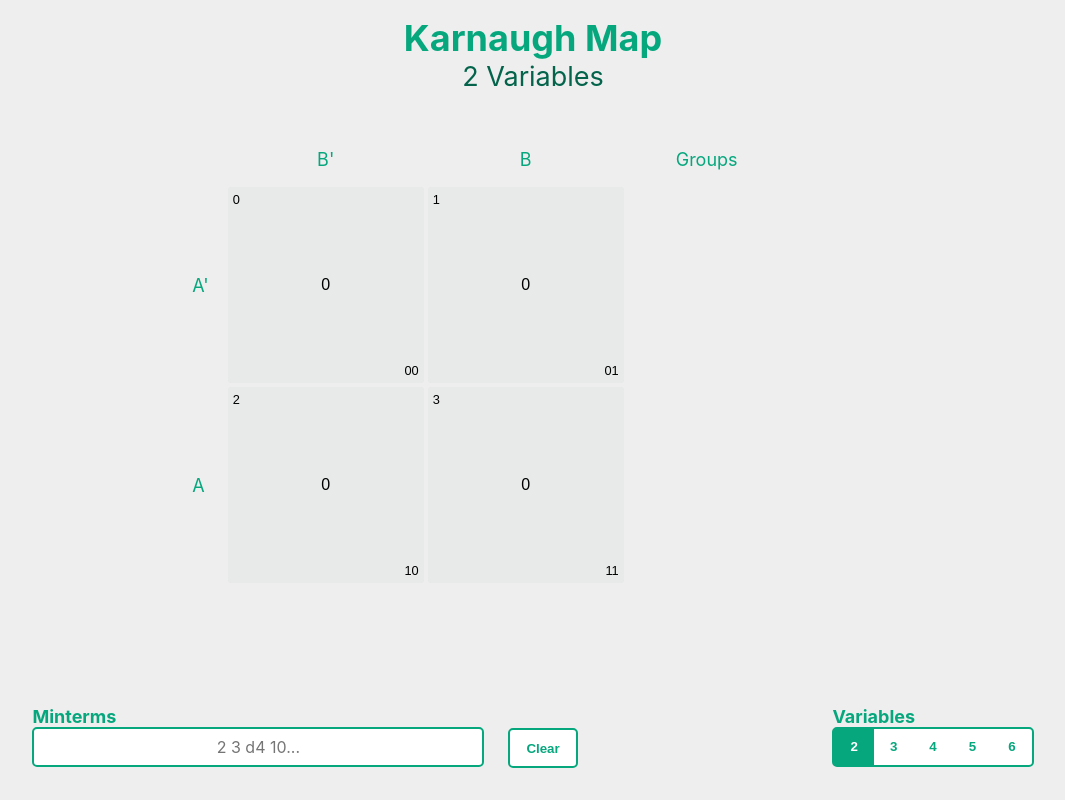
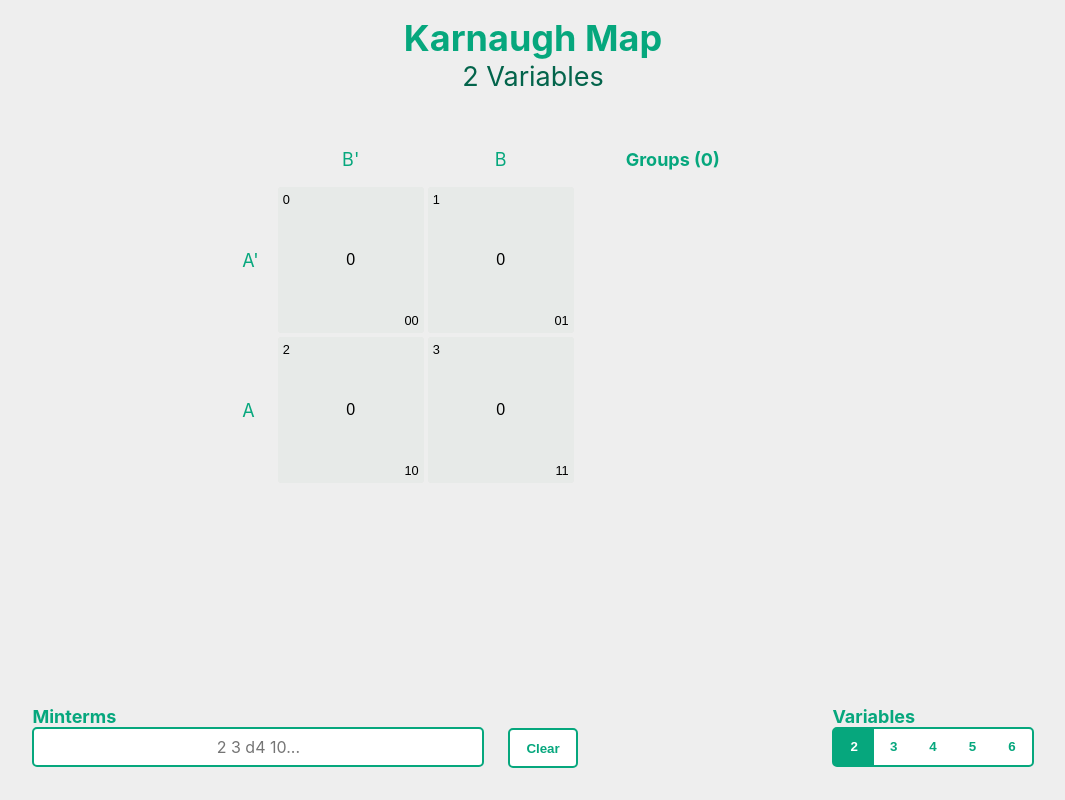
Before and after one commit to rtspw/Karnaugh-Maps-Revisited, a React (Create React App) app: page / in a window 1280 px wide. Shown: the whole page, without its empty margins (107-1172 px from the left). Built offline with nearby package versions, Linux system fonts and the light colour scheme.

Commit message:
Ability to cycle between different possible groupings

```diff
--- a/src/App.jsx
+++ b/src/App.jsx
@@ -13,8 +13,8 @@ import MintermList from './map-solver/minterm-list';
 function App() {
   const [varNumPage, setVarNumPage] = useState(2);
   const [gridValues, setGridValues] = useState(new Array(Math.pow(2, varNumPage)).fill('0'));
-  const [gridBoxSize, setGridBoxSize] = useState('200px');
-  const [mintermGroups, setMintermGroups] = useState([]);
+  const [gridBoxSize, setGridBoxSize] = useState(tableData[2].gridSize);
+  const [mintermGroupings, setMintermGroupings] = useState([]);
   const [activeMinterms, setActiveMinterms] = useState({
     terms: [],
     dontCares: [],
@@ -29,12 +29,12 @@ function App() {
     const newGridValues = new Array(Math.pow(2, varNum)).fill('0');
     setGridValues(newGridValues);
     setGridBoxSize(tableData[varNum].gridSize);
-    setMintermGroups([]);
+    setMintermGroupings([]);
   }
 
   function handleClearButtonClick() {
     setGridValues(new Array(Math.pow(2, varNumPage)).fill('0'));
-    setMintermGroups([]);
+    setMintermGroupings([]);
   }
 
   function onMintermInput(minterms) {
@@ -43,7 +43,7 @@ function App() {
     minterms.terms.forEach(term => newGridValues[term] = '1');
     minterms.dontCares.forEach(term => newGridValues[term] = 'X');
     setGridValues(newGridValues);
-    setMintermGroups(new MintermList(varNumPage, minterms.terms, minterms.dontCares).getGroups()[0]);
+    setMintermGroupings(new MintermList(varNumPage, minterms.terms, minterms.dontCares).getGroups());
   }
 
   function onGridButtonClick(decimalValue) {
@@ -60,9 +60,8 @@ function App() {
     const dontCares = gridValuesCopy.map((x, idx) => (x === 'X') ? idx : null).filter(x => x !== null);
     const newActiveMinterms = { terms, dontCares };
     setActiveMinterms(newActiveMinterms);
-    setMintermGroups(new MintermList(varNumPage, terms, dontCares).getGroups()[0]);
+    setMintermGroupings(new MintermList(varNumPage, terms, dontCares).getGroups());
   }
-  console.log(mintermGroups);
 
   return (
     <div css={css`
@@ -82,7 +81,7 @@ function App() {
         gridValues={gridValues}
         onGridButtonClick={onGridButtonClick}
         gridBoxSize={gridBoxSize}
-        mintermGroups={mintermGroups}
+        mintermGroupings={mintermGroupings}
       />
       <BottomBar
         onMintermInput={onMintermInput}
--- a/src/components/tables/GridVisualTable.jsx
+++ b/src/components/tables/GridVisualTable.jsx
@@ -53,12 +53,12 @@ function GridVisualTable(props) {
     <div css={css`
       display: flex;
       flex-direction: rows;
+      padding-bottom: 20px;
     `}>
       <TableLeftLabelBar labels={leftLabels} gridBoxSize={gridBoxSize} />
       <div css={css`
         display: flex;
         flex-direction: column;
-        position: relative;
       `}>
         <TableTopLabelBar labels={topLabels} gridBoxSize={gridBoxSize} />
         { tableRows }
--- a/src/components/tables/GroupDisplay.jsx
+++ b/src/components/tables/GroupDisplay.jsx
@@ -1,4 +1,4 @@
-import React from 'react';
+import React, { useState, useEffect } from 'react';
 
 import PropTypes from 'prop-types';
 import { jsx, css } from '@emotion/core';
@@ -9,7 +9,19 @@ import colors from '../../util/colors';
 import GroupDisplayRow from './GroupDisplayRow.jsx';
 
 function GroupDisplay(props) {
-  const { mintermGroups } = props;
+  const { mintermGroupings } = props;
+  const [ selectedMintermGroup, setSelectedMintermGroup ] = useState(0);
+
+  const mintermGroups = mintermGroupings.length > 0 ? mintermGroupings[selectedMintermGroup] : [];
+
+  function goToNextGrouping() {
+    let next = (() => {
+      if (selectedMintermGroup + 1 >= mintermGroupings.length) return 0;
+      return selectedMintermGroup + 1;
+    })();
+    setSelectedMintermGroup(next);
+  }
+
   return (
     <div css={css`
       display: flex;
@@ -24,22 +36,34 @@ function GroupDisplay(props) {
         color: ${colors.main};
         width: 200px;
       `}>
-        Groups
+        <h4>Groups ({ mintermGroups.length })</h4>
+        { mintermGroupings.length > 1 &&
+          <button
+            onClick={goToNextGrouping}
+            css={css`
+              font-family: inherit;
+              font-size: 0.9rem;
+              padding-left: .5rem;
+              cursor: pointer;
+            `}
+          >
+            Next
+          </button>
+        }
       </div>
       { mintermGroups.map((group, idx) =>
-        <GroupDisplayRow mintermGroup={group} key={idx}
-      />
+        <GroupDisplayRow mintermGroup={group} key={idx} />
       )}
     </div>
   );
 }
 
 GroupDisplay.propTypes = {
-  mintermGroups: PropTypes.array,
+  mintermGroupings: PropTypes.array,
 };
 
 GroupDisplay.defaultProps = {
-  mintermGroups: [],
+  mintermGroupings: [],
 };
 
 export default GroupDisplay;
--- a/src/components/tables/GroupDisplayRow.jsx
+++ b/src/components/tables/GroupDisplayRow.jsx
@@ -8,13 +8,13 @@ import { jsx, css } from '@emotion/core';
 import colors from '../../util/colors';
 
 function GroupDisplayRow(props) {
-  const { mintermGroup, key } = props;
+  const { mintermGroup } = props;
   return (
       <div css={css`
           padding: 10px;
           max-width: 200px;
         `}
-        key={key}>
+      >
           {'('}
           {mintermGroup.decimalRepresentation.map((dec, idx) => {
             if (idx === mintermGroup.decimalRepresentation.length - 1) return <span>{dec}</span>
@@ -28,7 +28,6 @@ function GroupDisplayRow(props) {
 
 GroupDisplayRow.propTypes = {
   mintermGroup: PropTypes.object.isRequired,
-  key: PropTypes.number.isRequired,
 };
 
 export default GroupDisplayRow;
--- a/src/components/tables/TableContainer.jsx
+++ b/src/components/tables/TableContainer.jsx
@@ -16,7 +16,7 @@ function TableContainer(props) {
     gridValues,
     onGridButtonClick,
     gridBoxSize,
-    mintermGroups,
+    mintermGroupings,
   } = props;
   const {
     leftTerms,
@@ -24,7 +24,7 @@ function TableContainer(props) {
     leftLabelMap,
     topLabelMap,
   } = tableData[varNum] ? tableData[varNum] : tableData['default'];
-  console.dir(mintermGroups, {depth: 100});
+
   return (
     <div css={css`
       display: flex;
@@ -32,7 +32,8 @@ function TableContainer(props) {
       align-items: flex-start;
       flex-direction: row;
       padding: 40px 0;
-      margin-bottom: 100px;
+      margin-bottom: 90px;
+      flex-wrap: wrap;
     `}>
       <GridVisualTable
         leftTerms={leftTerms}
@@ -43,7 +44,7 @@ function TableContainer(props) {
         onClick={onGridButtonClick}
         gridBoxSize={gridBoxSize}
       />
-      <GroupDisplay mintermGroups={mintermGroups} />
+      <GroupDisplay mintermGroupings={mintermGroupings} key={mintermGroupings.length} />
     </div>
   );
 }
@@ -53,12 +54,12 @@ TableContainer.propTypes = {
   gridValues: PropTypes.array.isRequired,
   onGridButtonClick: PropTypes.func.isRequired,
   gridBoxSize: PropTypes.string,
-  mintermGroups: PropTypes.array,
+  mintermGroupings: PropTypes.array,
 };
 
 TableContainer.defaultProps = {
   gridBoxSize: '75px',
-  mintermGroups: [],
+  mintermGroupings: [],
 };
 
 export default TableContainer;
--- a/src/util/tableData.js
+++ b/src/util/tableData.js
@@ -4,14 +4,14 @@ export default {
     leftTerms: ['0', '1'],
     topLabelMap: ['B'],
     topTerms: ['0', '1'],
-    gridSize: '250px',
+    gridSize: '150px',
   },
   '3': {
     leftLabelMap: ['A'],
     leftTerms: ['0', '1'],
     topLabelMap: ['B', 'C'],
     topTerms: ['00', '01', '11', '10'],
-    gridSize: '200px',
+    gridSize: '150px',
   },
   '4': {
     leftLabelMap: ['A', 'B'],
@@ -25,7 +25,7 @@ export default {
     leftTerms: ['000', '001', '011', '010', '110', '111', '101', '100'],
     topLabelMap: ['D', 'E'],
     topTerms: ['00', '01', '11', '10'],
-    gridSize: '100px',
+    gridSize: '75px',
   },
   '6': {
     leftLabelMap: ['A', 'B', 'C'],
```
